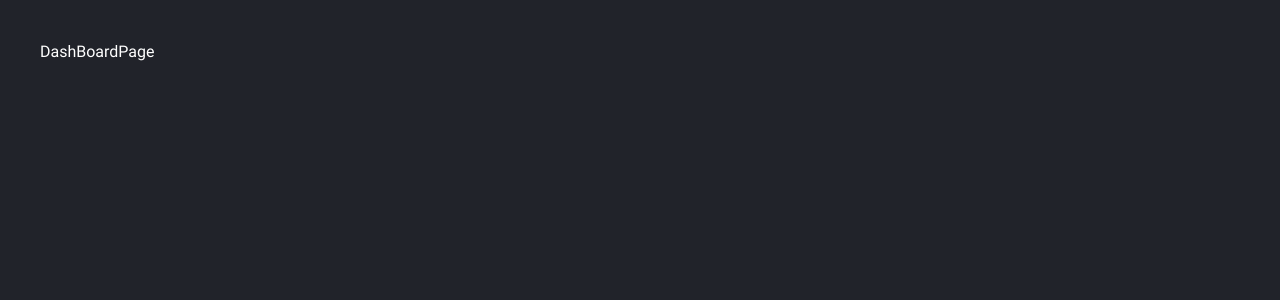
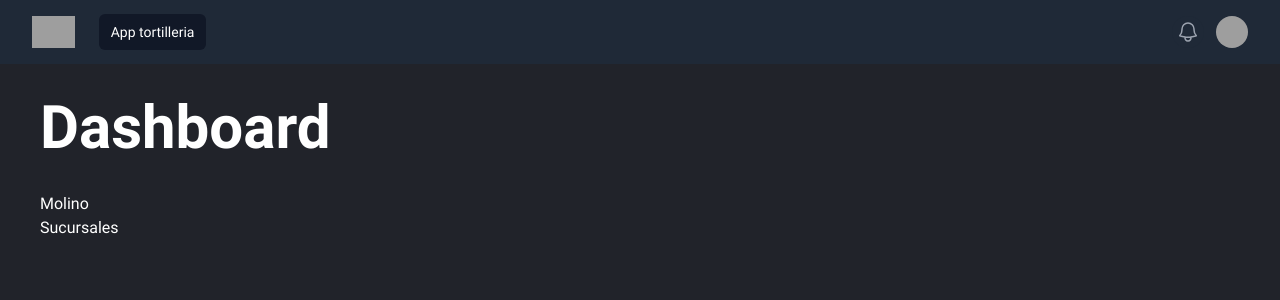
Before and after one commit to ErickFireworks/TestNextjs, a Next.js app: page /dashboard in a window 1280 px wide. Shown: the top 300 px of the page. Built offline with nearby package versions, Linux system fonts and the light colour scheme; grey boxes are pictures that could not be loaded.

Commit message:
Add navbar component
with this change we add navbar component in view private.

```diff
--- a/src/app/dashboard/molino/page.tsx
+++ b/src/app/dashboard/molino/page.tsx
@@ -1,3 +1,12 @@
+import { NavBar } from "@/components/shared/Navbar";
+
 export default function MolinoPage() {
-  return <div className="p-10">MolinoPage</div>;
+  return (
+    <>
+      <NavBar />
+      <div className="p-10">
+        <h1 className="font-semibold text-6xl/[80%] pb-10">Molino</h1>
+      </div>
+    </>
+  );
 }
--- a/src/app/dashboard/page.tsx
+++ b/src/app/dashboard/page.tsx
@@ -1,5 +1,21 @@
-import React from "react";
+import { NavBar } from "@/components/shared/Navbar";
+import Link from "next/link";
 
 export default function DashBoardPage() {
-  return <div className="p-10">DashBoardPage</div>;
+  return (
+    <>
+      <NavBar />
+      <div className="p-10">
+        <h1 className="font-semibold text-6xl/[80%] pb-10">Dashboard</h1>
+        <ul>
+          <li>
+            <Link href="/dashboard/molino">Molino</Link>
+          </li>
+          <li>
+            <Link href="/dashboard/sucursales">Sucursales</Link>
+          </li>
+        </ul>
+      </div>
+    </>
+  );
 }
--- a/src/app/dashboard/sucursales/page.tsx
+++ b/src/app/dashboard/sucursales/page.tsx
@@ -2,7 +2,8 @@
 import { Button } from "@/components/shared/Button";
 import { SucursalList } from "../../../components/sucursal/SucursalList";
 import { Modal } from "@/components/shared/Modal";
-import { useCallback, useEffect, useState } from "react";
+import { useState } from "react";
+import { NavBar } from "@/components/shared/Navbar";
 
 export default function SucursalesPage() {
   const [open, setOpen] = useState(false);
@@ -12,6 +13,8 @@
   };
 
   return (
+    <>
+      <NavBar />
       <div className="p-10">
         <h1 className="font-semibold text-6xl/[80%] text-center pb-10">
           Sucursales
@@ -23,5 +26,6 @@
         <SucursalList />
         <Modal isOpen={open} />
       </div>
+    </>
   );
 }
--- /dev/null
+++ b/src/components/shared/Navbar.tsx
@@ -0,0 +1,168 @@
+"use client";
+
+import { Fragment } from "react";
+import { Disclosure, Menu, Transition } from "@headlessui/react";
+import { Bars3Icon, BellIcon, XMarkIcon } from "@heroicons/react/24/outline";
+import Link from "next/link";
+
+const navigation = [
+  { name: "App tortilleria", href: "/dashboard", current: true },
+];
+
+function classNames(...classes: string[]) {
+  return classes.filter(Boolean).join(" ");
+}
+
+export const NavBar = () => {
+  return (
+    <Disclosure as="nav" className="bg-gray-800">
+      {({ open }) => (
+        <>
+          <div className="mx-auto max-w-7xl px-2 sm:px-6 lg:px-8">
+            <div className="relative flex h-16 items-center justify-between">
+              <div className="absolute inset-y-0 left-0 flex items-center sm:hidden">
+                {/* Mobile menu button*/}
+                <Disclosure.Button className="relative inline-flex items-center justify-center rounded-md p-2 text-gray-400 hover:bg-gray-700 hover:text-white focus:outline-none focus:ring-2 focus:ring-inset focus:ring-white">
+                  <span className="absolute -inset-0.5" />
+                  <span className="sr-only">Open main menu</span>
+                  {open ? (
+                    <XMarkIcon className="block h-6 w-6" aria-hidden="true" />
+                  ) : (
+                    <Bars3Icon className="block h-6 w-6" aria-hidden="true" />
+                  )}
+                </Disclosure.Button>
+              </div>
+              <div className="flex flex-1 items-center justify-center sm:items-stretch sm:justify-start">
+                <div className="flex flex-shrink-0 items-center">
+                  <Link href="/dashboard">
+                    <img
+                      className="h-8 w-auto"
+                      src="https://tailwindui.com/img/logos/mark.svg?color=indigo&shade=500"
+                      alt="Your Company"
+                    />
+                  </Link>
+                </div>
+                <div className="hidden sm:ml-6 sm:block">
+                  <div className="flex space-x-4">
+                    {navigation.map((item) => (
+                      <a
+                        key={item.name}
+                        href={item.href}
+                        className={classNames(
+                          item.current
+                            ? "bg-gray-900 text-white"
+                            : "text-gray-300 hover:bg-gray-700 hover:text-white",
+                          "rounded-md px-3 py-2 text-sm font-medium"
+                        )}
+                        aria-current={item.current ? "page" : undefined}
+                      >
+                        {item.name}
+                      </a>
+                    ))}
+                  </div>
+                </div>
+              </div>
+              <div className="absolute inset-y-0 right-0 flex items-center pr-2 sm:static sm:inset-auto sm:ml-6 sm:pr-0">
+                <button
+                  type="button"
+                  className="relative rounded-full bg-gray-800 p-1 text-gray-400 hover:text-white focus:outline-none focus:ring-2 focus:ring-white focus:ring-offset-2 focus:ring-offset-gray-800"
+                >
+                  <span className="absolute -inset-1.5" />
+                  <span className="sr-only">View notifications</span>
+                  <BellIcon className="h-6 w-6" aria-hidden="true" />
+                </button>
+
+                {/* Profile dropdown */}
+                <Menu as="div" className="relative ml-3">
+                  <div>
+                    <Menu.Button className="relative flex rounded-full bg-gray-800 text-sm focus:outline-none focus:ring-2 focus:ring-white focus:ring-offset-2 focus:ring-offset-gray-800">
+                      <span className="absolute -inset-1.5" />
+                      <span className="sr-only">Open user menu</span>
+                      <img
+                        className="h-8 w-8 rounded-full"
+                        src="https://images.unsplash.com/photo-1472099645785-5658abf4ff4e?ixlib=rb-1.2.1&ixid=eyJhcHBfaWQiOjEyMDd9&auto=format&fit=facearea&facepad=2&w=256&h=256&q=80"
+                        alt=""
+                      />
+                    </Menu.Button>
+                  </div>
+                  <Transition
+                    as={Fragment}
+                    enter="transition ease-out duration-100"
+                    enterFrom="transform opacity-0 scale-95"
+                    enterTo="transform opacity-100 scale-100"
+                    leave="transition ease-in duration-75"
+                    leaveFrom="transform opacity-100 scale-100"
+                    leaveTo="transform opacity-0 scale-95"
+                  >
+                    <Menu.Items className="absolute right-0 z-10 mt-2 w-48 origin-top-right rounded-md bg-white py-1 shadow-lg ring-1 ring-black ring-opacity-5 focus:outline-none">
+                      {/* <Menu.Item>
+                        {({ active }) => (
+                          <a
+                            href="#"
+                            className={classNames(
+                              active ? "bg-gray-100" : "",
+                              "block px-4 py-2 text-sm text-gray-700"
+                            )}
+                          >
+                            Your Profile
+                          </a>
+                        )}
+                      </Menu.Item> */}
+                      {/* <Menu.Item>
+                        {({ active }) => (
+                          <a
+                            href="#"
+                            className={classNames(
+                              active ? "bg-gray-100" : "",
+                              "block px-4 py-2 text-sm text-gray-700"
+                            )}
+                          >
+                            Settings
+                          </a>
+                        )}
+                      </Menu.Item> */}
+                      <Menu.Item>
+                        {({ active }) => (
+                          <a
+                            href="/"
+                            className={classNames(
+                              active ? "bg-gray-100" : "",
+                              "block px-4 py-2 text-sm text-gray-700"
+                            )}
+                          >
+                            Sign out
+                          </a>
+                        )}
+                      </Menu.Item>
+                    </Menu.Items>
+                  </Transition>
+                </Menu>
+              </div>
+            </div>
+          </div>
+
+          <Disclosure.Panel className="sm:hidden">
+            <div className="space-y-1 px-2 pb-3 pt-2">
+              {navigation.map((item) => (
+                <Disclosure.Button
+                  key={item.name}
+                  as="a"
+                  href={item.href}
+                  className={classNames(
+                    item.current
+                      ? "bg-gray-900 text-white"
+                      : "text-gray-300 hover:bg-gray-700 hover:text-white",
+                    "block rounded-md px-3 py-2 text-base font-medium"
+                  )}
+                  aria-current={item.current ? "page" : undefined}
+                >
+                  {item.name}
+                </Disclosure.Button>
+              ))}
+            </div>
+          </Disclosure.Panel>
+        </>
+      )}
+    </Disclosure>
+  );
+};
```
Lines whose indentation alone changed are shown as unchanged.
